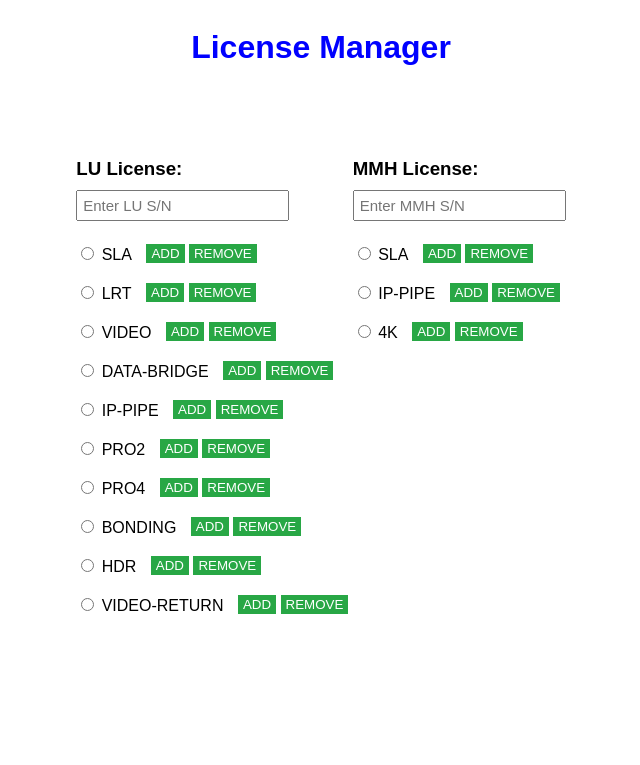
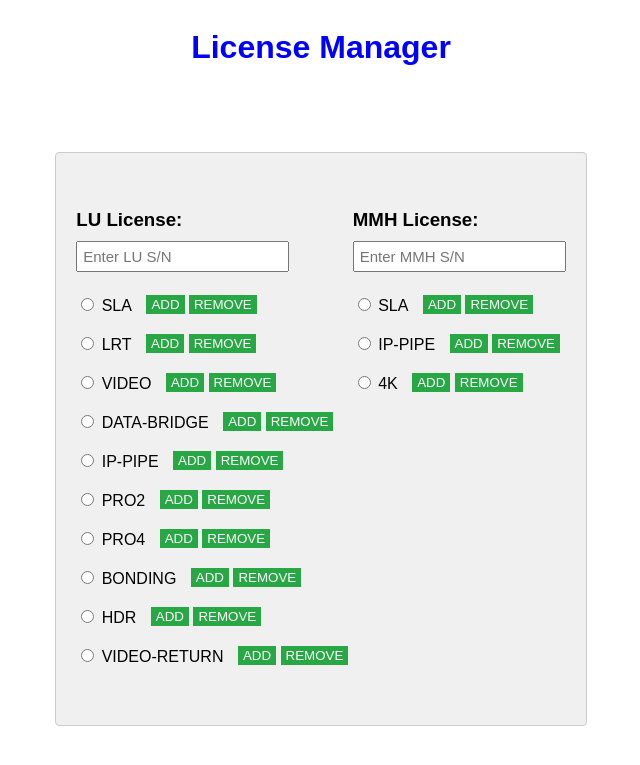
Before and after one commit to lesabag/license_manager, a Flask app: page /index in a window 1280 px wide. Shown: the top 765 px of the page, without its empty margins (327-967 px from the left). Run offline with Flask 2, Linux system fonts and the light colour scheme.

Commit message:
Update index.html

```diff
--- a/api/templates/index.html
+++ b/api/templates/index.html
@@ -23,7 +23,13 @@
         }
 
         form {
+            display: inline-block;
             text-align: left;
+            margin-top: 30px;
+            background-color: #f0f0f0; /* Add the desired background color */
+            padding: 20px; /* Add padding to create space between the form and the frame */
+            border: 1px solid #ccc; /* Add a border to the form frame */
+            border-radius: 4px; /* Add border-radius to create rounded corners */
         }
 
         h1 {
```
